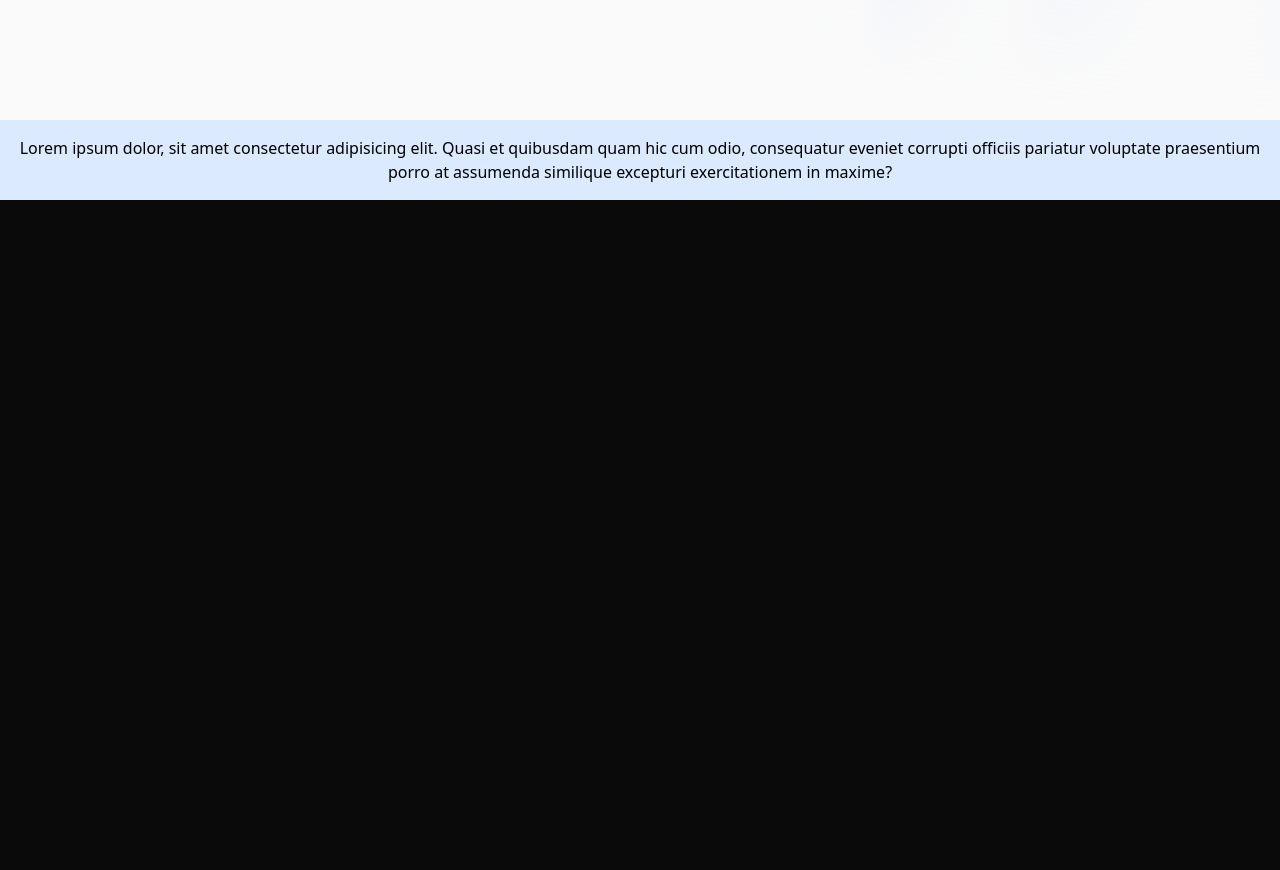
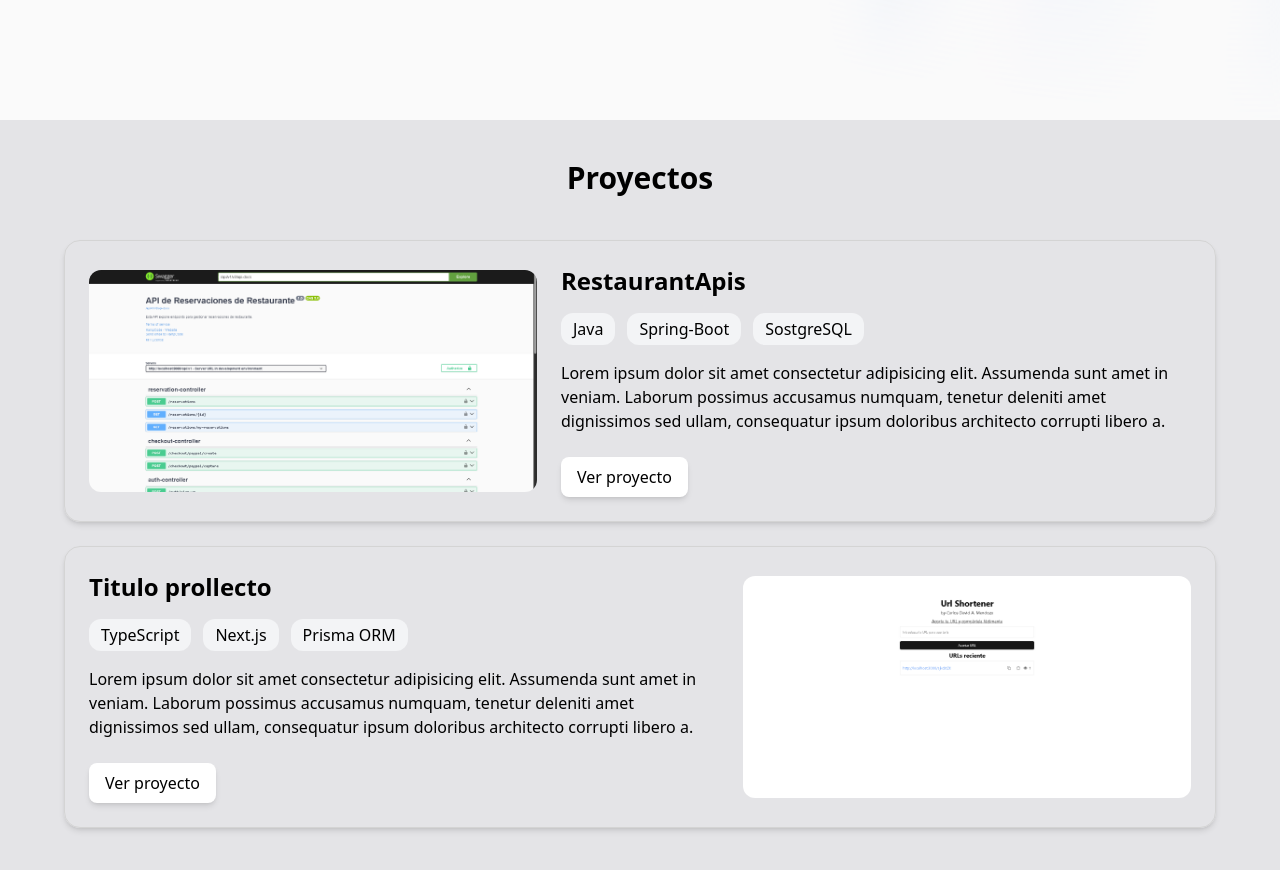
Before and after one commit to CarlosDavid-AM/portfolio-moderno, a Next.js app: page / in a window 1280 px wide. Shown: the part 740-1610 px from the top of the page. Before the commit the page ends 940 px from the top, so only its background shows below. Built offline with nearby package versions, Linux system fonts and the light colour scheme.

Commit message:
Se crean los proyectos y se les da sus estilos.

```diff
--- a/src/app/page.tsx
+++ b/src/app/page.tsx
@@ -1,4 +1,6 @@
 import NavBar from "@/components/NavBar";
+import RestaurantApis from "@/components/projects/RestaurantApis";
+import UrlShortener from "@/components/projects/UrlShortener";
 import { AuroraBackgroundDemo } from "@/features/AuroraBackground";
 
 export default function Home() {
@@ -6,11 +8,14 @@ export default function Home() {
     <main>
       <NavBar />
       <AuroraBackgroundDemo />
-      <div className="bg-blue-100 dark:bg-zinc-950 text-black dark:text-white text-center p-4">
-        Lorem ipsum dolor, sit amet consectetur adipisicing elit. Quasi et
-        quibusdam quam hic cum odio, consequatur eveniet corrupti officiis
-        pariatur voluptate praesentium porro at assumenda similique excepturi
-        exercitationem in maxime?
+      <div className="bg-zinc-200 dark:bg-zinc-950 text-black dark:text-white text-center py-10">
+        <h2 className="text-2xl md:text-3xl 2xl:text-4xl font-bold text-center text-black dark:text-white">
+          Proyectos
+        </h2>
+        <div className="container mx-auto py-5">
+          <RestaurantApis />
+          <UrlShortener />
+        </div>
       </div>
     </main>
   );
--- /dev/null
+++ b/src/components/projects/RestaurantApis.tsx
@@ -0,0 +1,30 @@
+import "@/css/projectsCSS.css";
+
+const RestaurantApis = () => {
+  return (
+    <div className="projects-container">
+      <img
+        src="/img/restaurant-apis.png"
+        alt="restaurant-apis"
+        className="img-responsive"
+      />
+      <div className="description-projects-container">
+        <h3 className="title-projects">RestaurantApis</h3>
+        <div className="technology-container">
+          <span className="technology">Java</span>
+          <span className="technology">Spring-Boot</span>
+          <span className="technology">SostgreSQL</span>
+        </div>
+        <p className="description">
+          Lorem ipsum dolor sit amet consectetur adipisicing elit. Assumenda
+          sunt amet in veniam. Laborum possimus accusamus numquam, tenetur
+          deleniti amet dignissimos sed ullam, consequatur ipsum doloribus
+          architecto corrupti libero a.
+        </p>
+        <button className="button-projects">Ver proyecto</button>
+      </div>
+    </div>
+  );
+};
+
+export default RestaurantApis;
--- /dev/null
+++ b/src/components/projects/UrlShortener.tsx
@@ -0,0 +1,30 @@
+import "@/css/projectsCSS.css";
+
+const UrlShortener = () => {
+  return (
+    <div className="projects-container reverse-on-mobile">
+      <div className="description-projects-container">
+        <h3 className="title-projects">Titulo prollecto</h3>
+        <div className="technology-container">
+          <span className="technology">TypeScript</span>
+          <span className="technology">Next.js</span>
+          <span className="technology">Prisma ORM</span>
+        </div>
+        <p className="description">
+          Lorem ipsum dolor sit amet consectetur adipisicing elit. Assumenda
+          sunt amet in veniam. Laborum possimus accusamus numquam, tenetur
+          deleniti amet dignissimos sed ullam, consequatur ipsum doloribus
+          architecto corrupti libero a.
+        </p>
+        <button className="button-projects">Ver proyecto</button>
+      </div>
+      <img
+        src="/img/url-shortener.png"
+        alt="url-shortener"
+        className="img-responsive"
+      />
+    </div>
+  );
+};
+
+export default UrlShortener;
--- /dev/null
+++ b/src/css/projectsCSS.css
@@ -0,0 +1,39 @@
+@tailwind base;
+@tailwind components;
+@tailwind utilities;
+
+.img-responsive {
+  @apply w-full max-w-xs md:max-w-sm lg:max-w-md rounded-xl;
+}
+
+.projects-container {
+  @apply flex flex-col lg:flex-row items-center justify-center gap-6 border border-neutral-300 dark:border-neutral-700 shadow-md rounded-2xl p-6 w-full max-w-6xl mx-auto my-6;
+}
+
+.reverse-on-mobile {
+  @apply flex-col-reverse lg:flex-row;
+}
+
+.description-projects-container {
+  @apply flex flex-col items-center lg:items-start text-center lg:text-left gap-4 max-w-2xl;
+}
+
+.title-projects {
+  @apply text-black dark:text-white font-semibold text-xl md:text-2xl 2xl:text-3xl;
+}
+
+.technology-container {
+  @apply flex flex-wrap justify-center lg:justify-start gap-3;
+}
+
+.technology {
+  @apply px-3 py-1 rounded-xl bg-gray-100 dark:bg-gray-700;
+}
+
+.description {
+  @apply text-black dark:text-white text-sm md:text-base leading-relaxed;
+}
+
+.button-projects {
+  @apply bg-white dark:bg-blue-500 hover:bg-slate-200 dark:hover:bg-gray-800 px-4 py-2 rounded-lg text-black dark:text-white mt-2 transition duration-300 ease-in-out shadow-md font-medium;
+}
```
Also changed, not shown: public/img/restaurant-apis.png (added), public/img/url-shortener.png (added).
